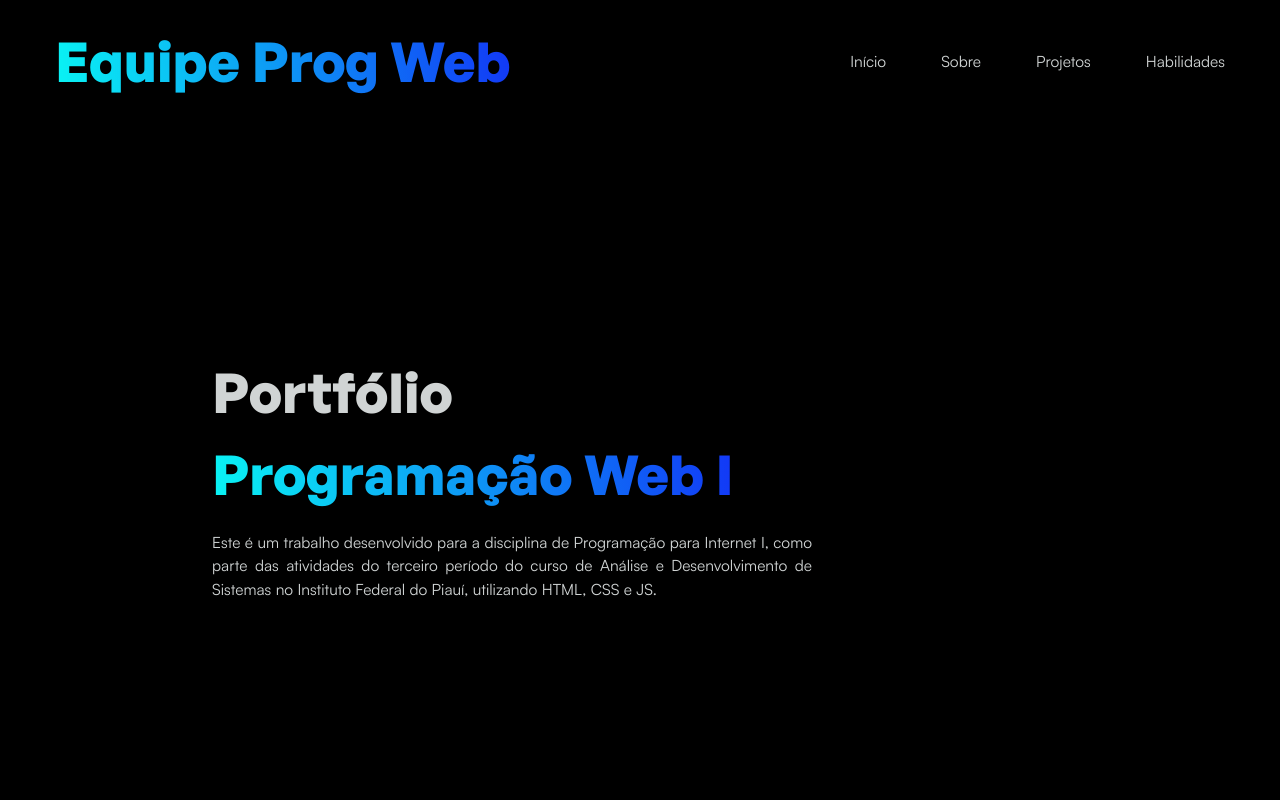
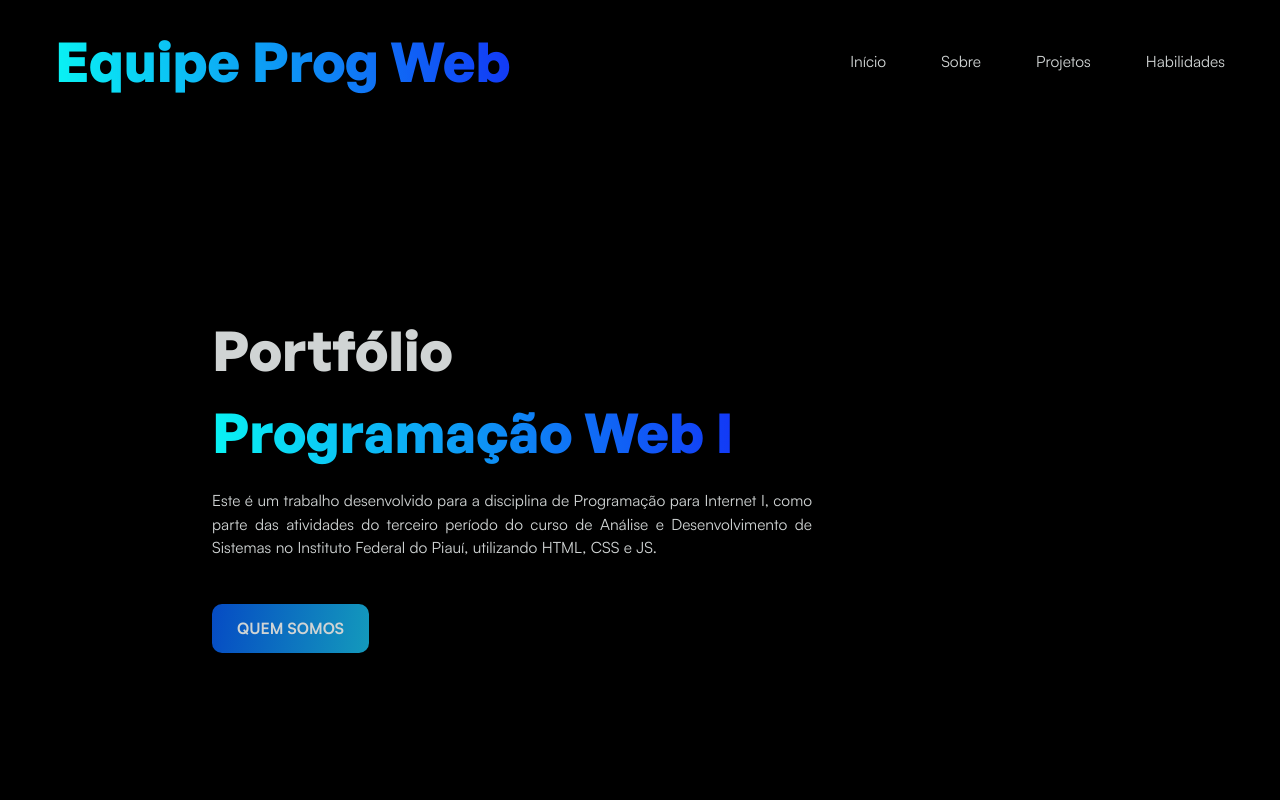
Before and after one commit to samleticias/portfolio-pi, a plain HTML site: page index.html in a window 1280 px wide. Shown: the top 800 px of the page. Drawn offline with Linux system fonts and the light colour scheme.

```diff
--- a/index.html
+++ b/index.html
@@ -73,6 +73,10 @@
           como parte das atividades do terceiro período do curso de Análise e Desenvolvimento de Sistemas
           no Instituto Federal do Piauí, utilizando HTML, CSS e JS.
         </p>
+        </div>
+
+        <div class="cta-box">
+          <a href="#about" class="cta cta1">Quem somos</a>
         </div>
       </section>
     </main>
```
Also changed, not shown: 1 other file.
